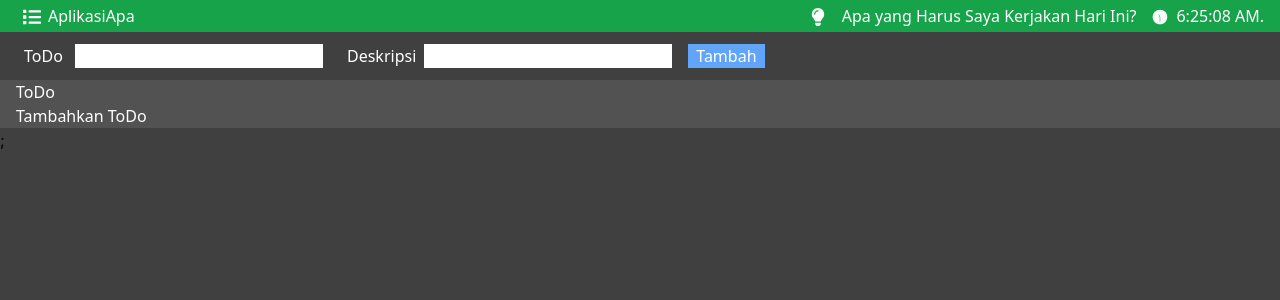
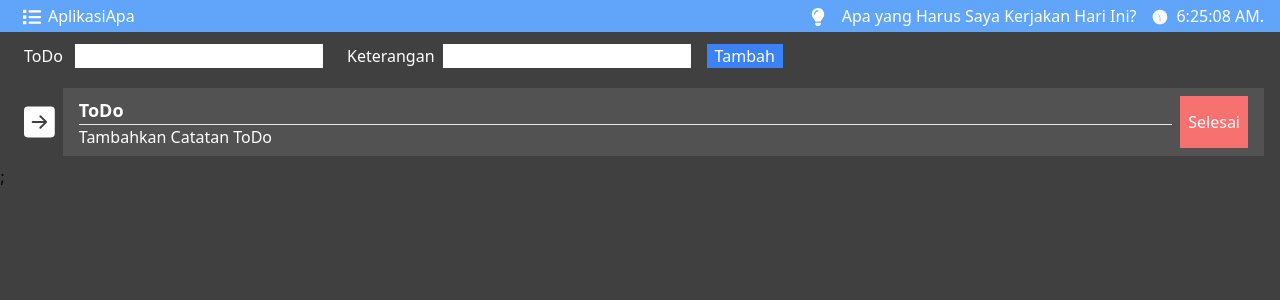
Before and after one commit to AhmadSyafarudin/PWL, a React (Create React App) app: page / in a window 1280 px wide. Shown: the top 300 px of the page. Built offline with nearby package versions, Linux system fonts and the light colour scheme.

Commit message:
View ToDo List

```diff
--- a/src/component/header.jsx
+++ b/src/component/header.jsx
@@ -4,7 +4,7 @@ import Clock from './clock';
 
 const Header = () => {
     return(
-        <header className="bg-green-600 px-4 py-1 h-8 flex justify-between">
+        <header className="bg-blue-400 px-4 py-1 h-8 flex justify-between">
             <div className="flex">
                 <FaList className="text-white text-lg my-1 w-8"/>
                 <p className="font-sans text-base font-medium text-white">AplikasiApa</p>
--- a/src/component/list.jsx
+++ b/src/component/list.jsx
@@ -1,17 +1,38 @@
 import React, { useState } from 'react';
 import Form from './../pages/form';
+import { BsFillArrowRightSquareFill } from "react-icons/bs";
 
 function List() {
-    const [todo, setTodo] = useState([{"id":1,"title":"ToDo","desc":"Tambahkan ToDo"}]);
+    const [todo, setTodo] = useState([{"id":1,"title":"ToDo","desc":"Tambahkan Catatan ToDo"}]);
+
+    const disableList = (id) => {
+        document.getElementById('div' + id).classList.add('bg-neutral-800');
+        document.getElementById('button' + id).classList.remove('bg-red-400');
+        document.getElementById('button' + id).classList.add('bg-neutral-600');
+        document.getElementById('title' + id).classList.remove('text-white');
+        document.getElementById('title' + id).classList.add('text-gray-400');
+        document.getElementById('desc' + id).classList.remove('text-white');
+        document.getElementById('desc' + id).classList.add('text-gray-400');
+        document.getElementById('icon' + id).classList.remove('text-white');
+        document.getElementById('icon' + id).classList.add('text-gray-400');
+    }
 
     const todoList = todo.map((info) => {
         return (
-            <div className="w-full bg-neutral-600 px-4">
-                <h1 className="font-sans text-base font-medium text-white">{info.title}</h1>
-                <h1 className="font-sans text-base font-medium text-white">{info.desc}</h1>
+            <div className="flex px-4 my-2">
+                <BsFillArrowRightSquareFill className="text-white text-6xl my-1 w-8 mx-2" id={'icon' + info.id}/>
+                <div className="flex justify-between w-full bg-neutral-600 px-4" id={'div' + info.id}>
+                    <div className="w-full mr-2 mt-2">
+                        <h1 className="font-sans text-lg font-bold text-white" id={'title' + info.id}>{info.title}</h1>
+                        <hr />
+                        <h1 className="font-sans text-base text-white" id={'desc' + info.id}>{info.desc}</h1>
+                    </div>
+                    <button  className="font-sans text-base font-medium text-white px-2 my-2 bg-red-400" id={'button' + info.id} onClick={()=> disableList(info.id)}>Selesai</button>
+                </div>
             </div>
         );
     });
+
 
     const addRows = (data) => {
         const total = todo.length;
--- a/src/pages/form.jsx
+++ b/src/pages/form.jsx
@@ -31,9 +31,9 @@ return (
 	<div className="py-3 px-4">
 	    <label className="font-sans text-base font-medium text-white px-2">ToDo </label>
 	    <input className="mr-4" type="text" value={title} onChange={changeTitle} />
-	    <label className="font-sans text-base font-medium text-white px-2">Deskripsi</label>
+	    <label className="font-sans text-base font-medium text-white px-2">Keterangan</label>
 	    <input className="mr-4" type="text" value={desc} onChange={changeDesc} />
-	    <button  className="font-sans text-base font-medium text-white px-2 bg-blue-400" onClick={transferValue}>Tambah</button>
+	    <button  className="font-sans text-base font-medium text-white px-2 bg-blue-500" onClick={transferValue}>Tambah</button>
 	</div>
 );
 }
```
